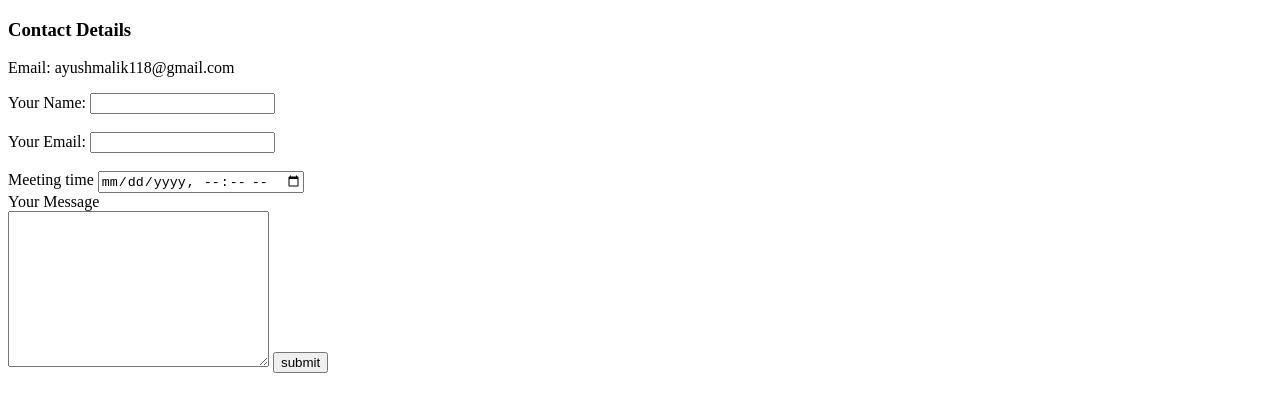
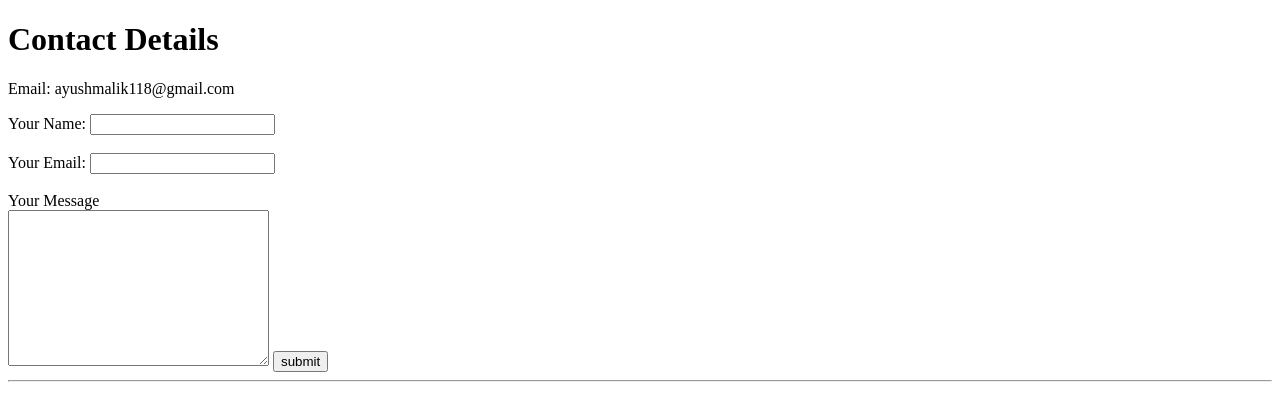
Before and after one commit to ayushmalik118/personalWebsite, a plain HTML site: page contactDetails.html in a window 1280 px wide. Drawn offline with Linux system fonts and the light colour scheme.

Commit message:
Update contactDetails.html

```diff
--- a/contactDetails.html
+++ b/contactDetails.html
@@ -4,8 +4,9 @@
     <meta charset="utf-8">
     <title>Contact Me</title>
   </head>
+  <link rel="stylesheet" href="css/styles.css">
   <body>
-    <h3>Contact Details</h3>
+    <h1>Contact Details</h1>
     <p>Email: ayushmalik118@gmail.com</p>
     <form class="" action="mailto:ayushmalik118@gmail.com" method="post">
       <label>Your Name:</label>
@@ -15,13 +16,14 @@
       <label>Your Email:</label>
       <input type="email" name="yourEmail" value="">
       <br><br>
-      <label>Meeting time   </label>
+      <!-- <label>Meeting time   </label>
       <input type="datetime-local" name="" value="">
-      <br>
+      <br>-->
       <label>Your Message</label>
       <br>
       <textarea name="yourMessage" rows="10" cols="30"></textarea>
       <input type="submit" name="" value="submit">
     </form>
   </body>
+  <hr>
 </html>
```
